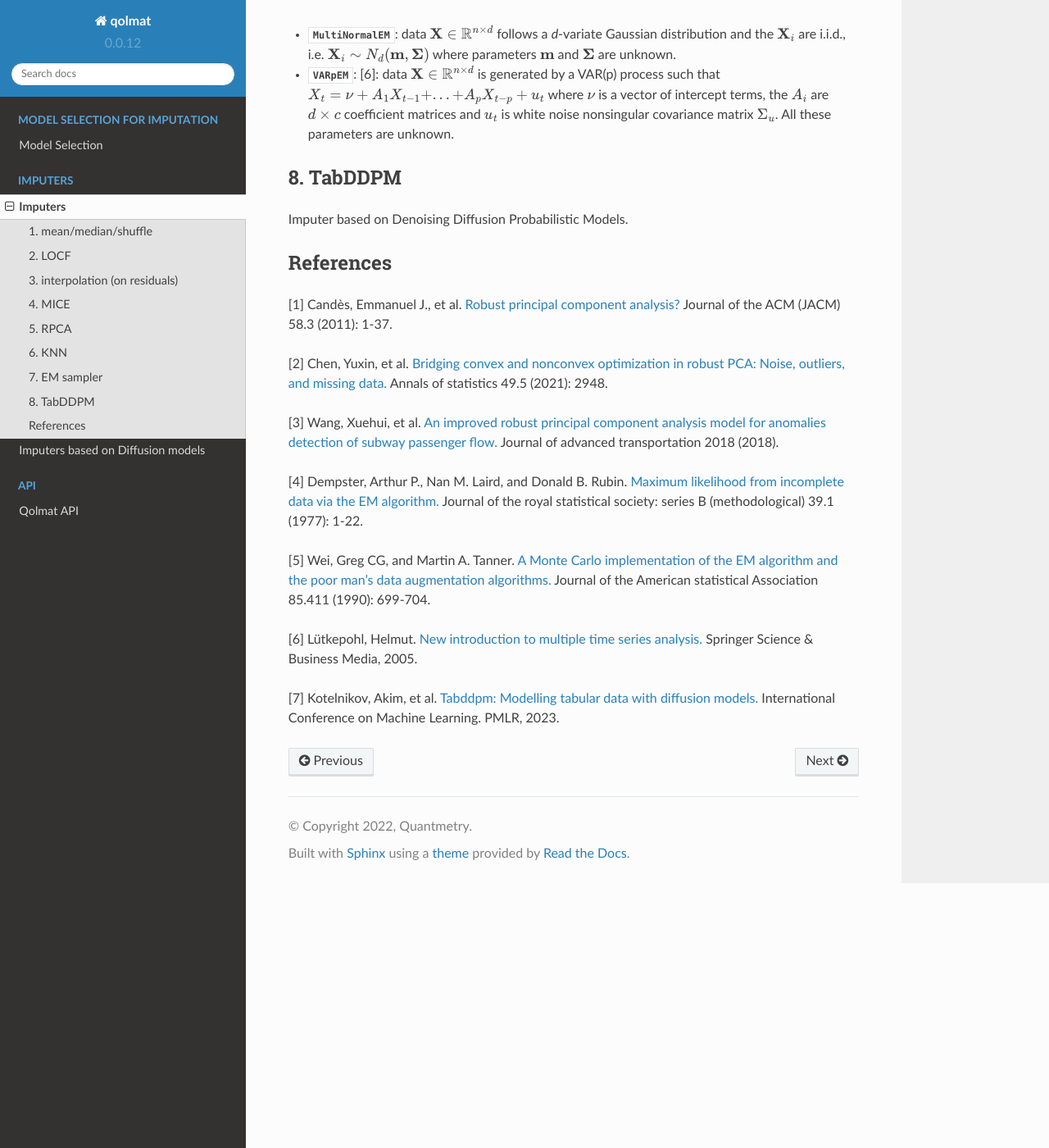
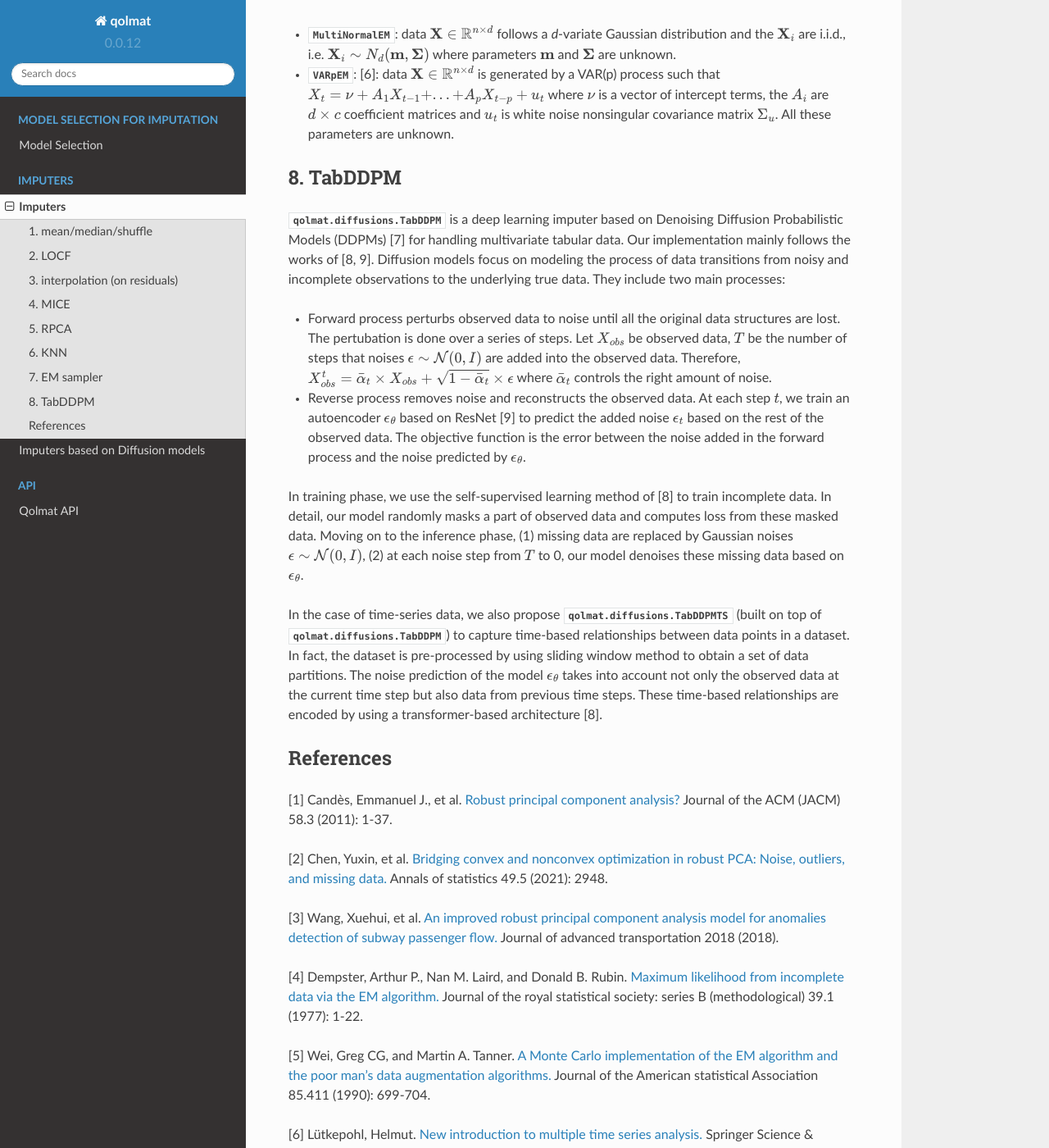
Before and after one commit to scikit-learn-contrib/qolmat, a Sphinx documentation site: the page built from docs/imputers.rst, in a window 1280 px wide and 1400 px high, scrolled down 2161 px. Shown: the whole window at 82% size. Built offline with Sphinx 7.4.7 and the Read the Docs theme 2.0.0, drawn with Linux system fonts in a browser that asks for light colours; formulas are drawn with MathJax 3; pages that are not in the unit, such as notebooks, are missing from menus; some of the changed text lies outside the part shown.

Commit message:
docs: add docs for TabDDPM

```diff
--- a/docs/imputers.rst
+++ b/docs/imputers.rst
@@ -73,9 +73,14 @@ Two cases are considered:
 
 8. TabDDPM
 -----------
-Imputer based on Denoising Diffusion Probabilistic Models.
+:class:`qolmat.diffusions.TabDDPM` is a deep learning imputer based on Denoising Diffusion Probabilistic Models (DDPMs) [7] for handling multivariate tabular data. Our implementation mainly follows the works of [8, 9]. Diffusion models focus on modeling the process of data transitions from noisy and incomplete observations to the underlying true data. They include two main processes:
 
+* Forward process perturbs observed data to noise until all the original data structures are lost. The pertubation is done over a series of steps. Let :math:`X_{obs}` be observed data, :math:`T` be the number of steps that noises :math:`\epsilon \sim \mathcal{N}(0,I)` are added into the observed data. Therefore, :math:`X_{obs}^t = \bar{\alpha}_t \times X_{obs} + \sqrt{1-\bar{\alpha}_t} \times \epsilon` where :math:`\bar{\alpha}_t` controls the right amount of noise.
+* Reverse process removes noise and reconstructs the observed data. At each step :math:`t`, we train an autoencoder :math:`\epsilon_\theta` based on ResNet [9] to predict the added noise :math:`\epsilon_t` based on the rest of the observed data. The objective function is the error between the noise added in the forward process and the noise predicted by :math:`\epsilon_\theta`.
 
+In training phase, we use the self-supervised learning method of [8] to train incomplete data. In detail, our model randomly masks a part of observed data and computes loss from these masked data. Moving on to the inference phase, (1) missing data are replaced by Gaussian noises :math:`\epsilon \sim \mathcal{N}(0,I)`, (2) at each noise step from :math:`T` to 0, our model denoises these missing data based on :math:`\epsilon_\theta`.
+
+In the case of time-series data, we also propose :class:`qolmat.diffusions.TabDDPMTS` (built on top of :class:`qolmat.diffusions.TabDDPM`) to capture time-based relationships between data points in a dataset. In fact, the dataset is pre-processed by using sliding window method to obtain a set of data partitions. The noise prediction of the model :math:`\epsilon_\theta` takes into account not only the observed data at the current time step but also data from previous time steps. These time-based relationships are encoded by using a transformer-based architecture [8].
 
 References
 ----------
@@ -92,4 +97,8 @@ References
 
 [6] Lütkepohl, Helmut. `New introduction to multiple time series analysis. <https://ds.amu.edu.et/xmlui/bitstream/handle/123456789/8336/Luetkepohl%20H.%20New%20Introduction%20to%20Multiple%20Time%20Series%20Analysis%20%28Springer%2C%202005%29%28ISBN%203540401725%29%28O%29%28765s%29_GL_.pdf?sequence=1&isAllowed=y>`_ Springer Science & Business Media, 2005.
 
-[7] Kotelnikov, Akim, et al. `Tabddpm: Modelling tabular data with diffusion models. <https://icml.cc/virtual/2023/poster/24703>`_ International Conference on Machine Learning. PMLR, 2023.
+[7] Ho, Jonathan, Ajay Jain, and Pieter Abbeel. `Denoising diffusion probabilistic models. <https://arxiv.org/abs/2006.11239>`_ Advances in neural information processing systems 33 (2020): 6840-6851.
+
+[8] Tashiro, Yusuke, et al. `Csdi: Conditional score-based diffusion models for probabilistic time series imputation. <https://arxiv.org/abs/2107.03502>`_ Advances in Neural Information Processing Systems 34 (2021): 24804-24816.
+
+[9] Kotelnikov, Akim, et al. `Tabddpm: Modelling tabular data with diffusion models. <https://icml.cc/virtual/2023/poster/24703>`_ International Conference on Machine Learning. PMLR, 2023.
```
